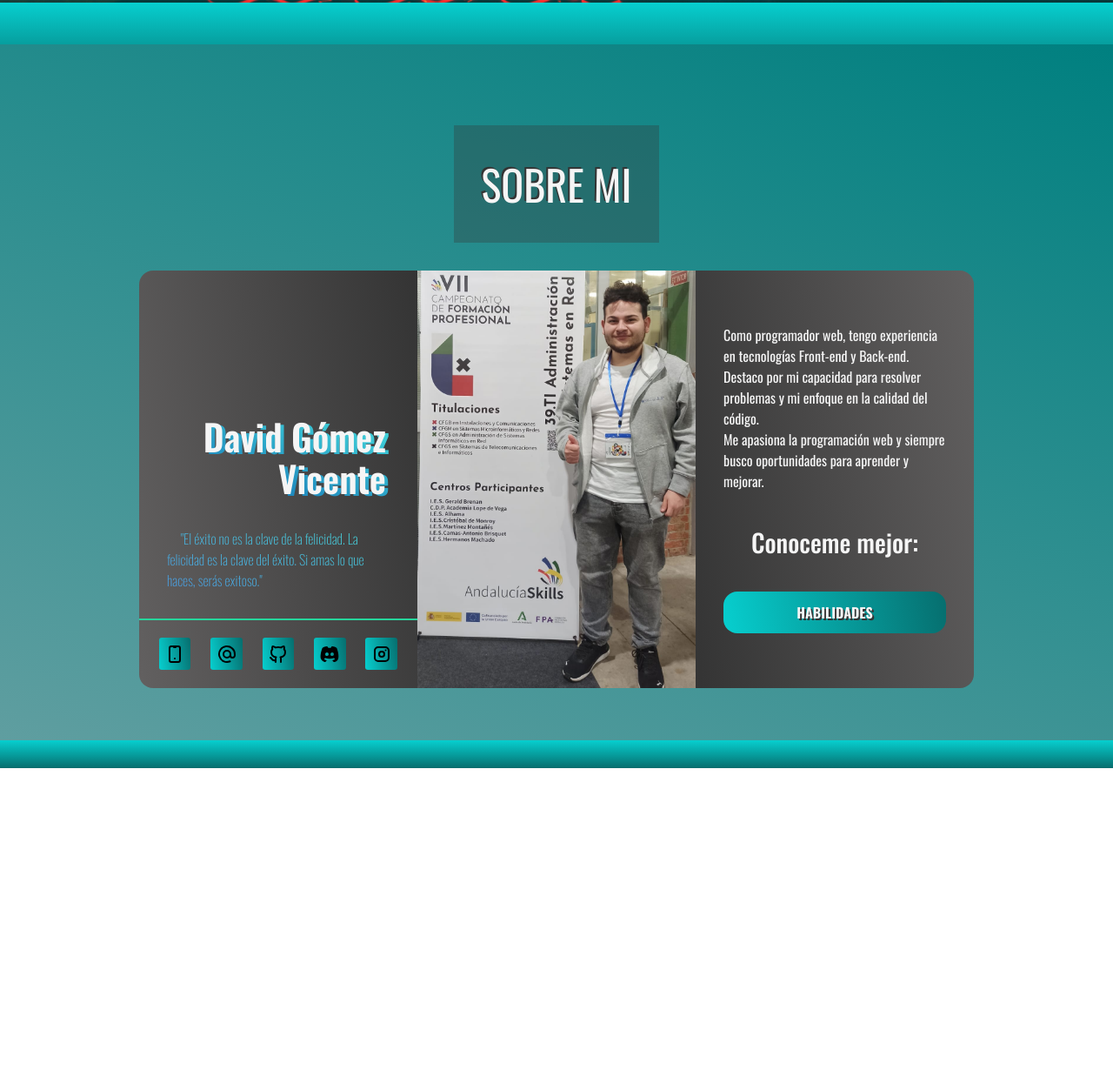
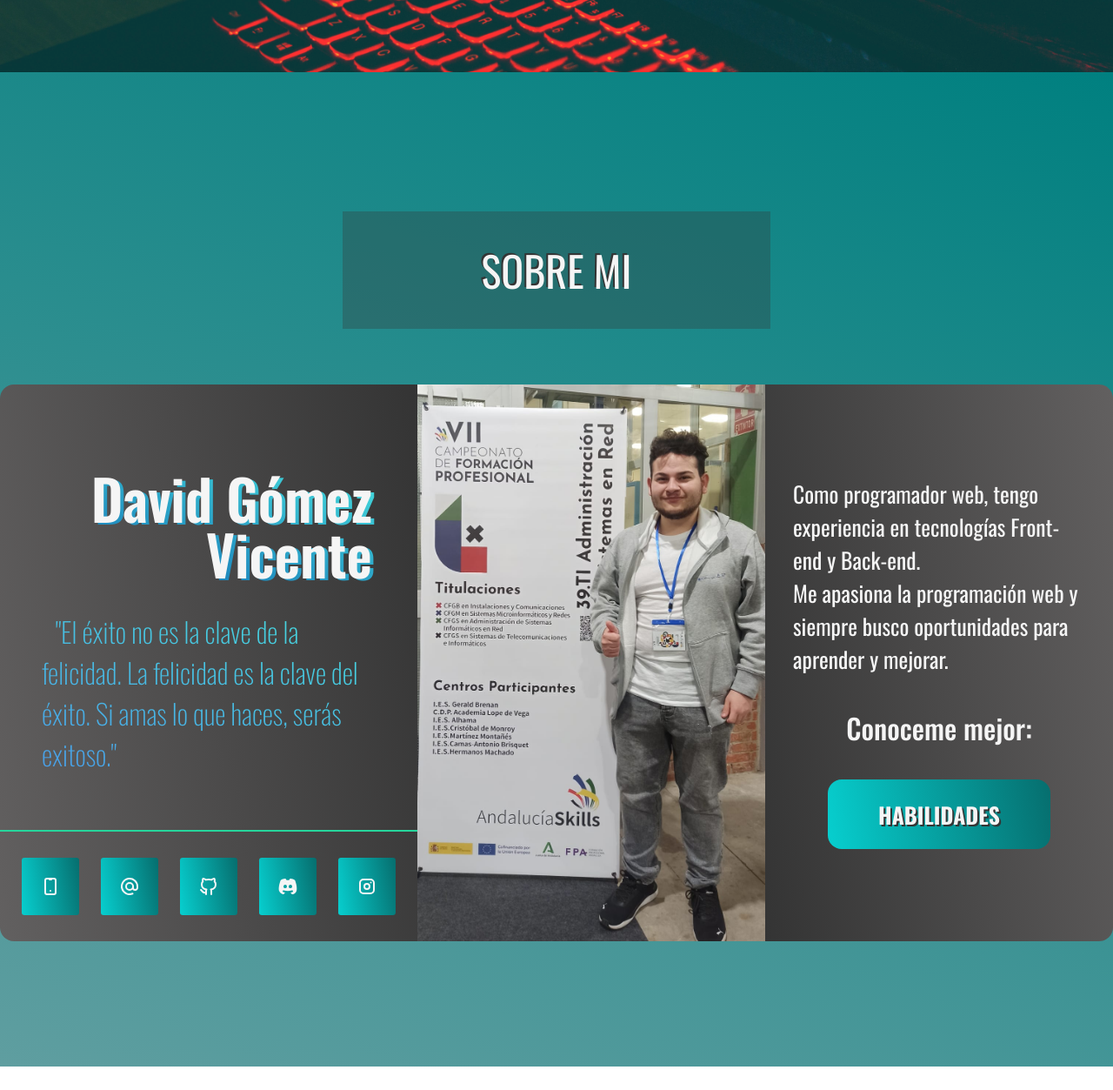
Before and after one commit to StreetNinjaCoder/CV-GIT, a plain HTML site: page index.html in a window 1280 px wide. Shown: the part 797-2050 px from the top of the page at 87% size. Drawn offline with nearby package versions, Linux system fonts and the light colour scheme.

Commit message:
REWORK Seccion sobre mi

```diff
--- a/index.html
+++ b/index.html
@@ -42,15 +42,15 @@
         </svg>
       </div>
     </header>
-    <main class="inicio" id="inicio">
-      <article class="presentacion">
-        <section>
+
+    <main>
+      <article class="inicio" id="inicio">
+        <section class="presentacion">
           <div>Hola, soy</div>
           <div>David Gómez</div>
           <div>Programador de Aplicaciones Web</div>
         </section>
-      </article>
-      <article class="boton-hero">
+        <section class="boton-hero">
           <a href="#sobremi"
             ><section>
               Conoceme<svg
@@ -73,21 +73,22 @@
                 />
               </svg></section
           ></a>
+        </section>
       </article>
-    </main>
 
-    <footer class="division" id="sobremi"></footer>
+      <article class="sobremi">
+        <div id="sobremi"></div>
+          <header class="tituloSeccion">Sobre mi</header>
 
-    <main class="sobremi">
-      <article class="tituloSeccion">Sobre mi</article>
-      <div class="card">
-        <section class="datos">
-          <article class="mi-nombre">David Gómez Vicente</article>
-          <article class="subtitulo">
+        <section class="card">
+          <div class="datos">
+            <div class="mi-nombre">David Gómez Vicente</div>
+            <div class="subtitulo">
               "El éxito no es la clave de la felicidad. La felicidad es la clave
               del éxito. Si amas lo que haces, serás exitoso."
-          </article>
-          <article class="socials">
+            </div>
+            <div class="socials">
+              <a href="tel:+34634502898">
                 <div class="phone">
                   <svg
                     xmlns="http://www.w3.org/2000/svg"
@@ -109,6 +110,8 @@
                     <path d="M12 17v.01"></path>
                   </svg>
                 </div>
+              </a>
+              <a href="mailto:d.gomez.vicente@outlook.com">
                 <div class="mail">
                   <svg
                     xmlns="http://www.w3.org/2000/svg"
@@ -129,6 +132,8 @@
                     ></path>
                   </svg>
                 </div>
+              </a>
+              <a target="_blank" href="https://github.com/StreetNinjaCoder">
                 <div class="git">
                   <svg
                     xmlns="http://www.w3.org/2000/svg"
@@ -148,6 +153,8 @@
                     ></path>
                   </svg>
                 </div>
+              </a>
+              <a target="_blank" href="https://discord.gg/NBU2TzrZSx">
                 <div class="discord">
                   <svg
                     xmlns="http://www.w3.org/2000/svg"
@@ -169,6 +176,8 @@
                     ></path>
                   </svg>
                 </div>
+              </a>
+              <a href="https://instagram.com/dsilverhand_019" target="_blank">
                 <div class="instagram">
                   <svg
                     xmlns="http://www.w3.org/2000/svg"
@@ -190,13 +199,13 @@
                     <path d="M16.5 7.5l0 .01"></path>
                   </svg>
                 </div>
-          </article>
-        </section>
-        <section class="foto"></section>
-        <section class="resumen">
+              </a>
+            </div>
+          </div>
+          <div class="foto"></div>
+          <div class="resumen">
             Como programador web, tengo experiencia en tecnologías Front-end y
-          Back-end. Destaco por mi capacidad para resolver problemas y mi
-          enfoque en la calidad del código.
+            Back-end.
             <br />
             Me apasiona la programación web y siempre busco oportunidades para
             aprender y mejorar.
@@ -206,16 +215,22 @@
             <a href="#habilidades"
               ><div class="habilidad-boton">habilidades</div></a
             >
+          </div>
         </section>
+      </article>
+      <section class="habilidades">
+        <div id="habilidades">&NonBreakingSpace;</div>
+          <header class="tituloSeccion">habilidades</header>
+        <article class="grid-habilidades">
 
+        </article>
+      </section>
+      <section class="contacto">
+        <div id="contacta">
+          <header class="tituloSeccion">Formulario de contacto</header>
         </div>
+      </article>
     </main>
-    <footer class="division2" id="habilidades">
-
-    </footer>
-    <article class="habilidades" >
-    </article>
-    <article class="contacto"></article>
     <footer class="footer"></footer>
   </body>
 </html>
--- a/style.css
+++ b/style.css
@@ -18,10 +18,11 @@ body {
 
 a {
   text-decoration: none;
+  color: whitesmoke;
 }
 
 .tituloSeccion {
-  margin-top: 3rem;
+  margin-top: 4rem;
   margin-bottom: 3rem;
   display: flex;
   align-items: center;
@@ -31,6 +32,8 @@ a {
   font-size: 3rem;
   text-shadow: -2px -2px#343434;
   padding: 2rem;
+  padding-left: 10rem;
+  padding-right: 10rem;
   background-color: #34343453;
 }
 
@@ -74,6 +77,8 @@ a {
   color: whitesmoke;
   text-decoration: none;
 }
+
+/*Botones NAV*/
 .boton {
   font-weight: 700;
   letter-spacing: 1px;
@@ -150,8 +155,9 @@ a {
 
 /*Cosas del INICIO*/
 .inicio {
+  padding-top: 10vh;
   width: 100vw;
-  height: 100vh;
+  height: 110vh;
   background-color: rgba(10, 202, 202, 0.24);
   background-image: url(img/hero.jpg);
   background-repeat: no-repeat;
@@ -200,6 +206,8 @@ a {
   text-decoration: underline;
 }
 
+/*Boton del inicio*/
+
 .boton-hero {
   margin-top: 3rem;
   width: 20rem;
@@ -232,22 +240,23 @@ a {
 
 /*Sobre mi*/
 .sobremi {
-  height: 100vh;
   width: 100vw;
+  padding-top: 4rem;
+  padding-bottom: 8rem;
+  gap: 2rem;
 
   display: flex;
   justify-content: center;
   align-items: center;
   flex-direction: column;
-  margin-top: -3rem;
 
   background: linear-gradient(200deg, teal 0%, cadetblue 100%);
 }
 
 /* Tarjeta presentacion*/
 .card {
-  width: 60rem;
-  height: 30rem;
+  width: 80rem;
+  height: 40rem;
   border-radius: 1rem;
   display: flex;
   justify-content: center;
@@ -257,11 +266,13 @@ a {
   padding-bottom: 2rem;
 }
 
+/*Presentacion*/
 .datos {
-  width: 20rem;
-  height: 30rem;
+  width: 30rem;
+  height: 40rem;
   border-top-left-radius: 1rem;
   border-bottom-left-radius: 1rem;
+
 
   background: linear-gradient(260deg, #343434 0%, #626060 100%);
   display: flex;
@@ -281,8 +292,8 @@ a {
   background-clip: text;
   color: transparent;
   text-align: right;
-  line-height: 3rem;
-  font-size: 2.6rem;
+  line-height: 4rem;
+  font-size: 4rem;
   font-weight: 600;
 }
 
@@ -293,6 +304,7 @@ a {
     rgb(70, 221, 221) 0%,
     rgb(73, 158, 233) 100%
   );
+  font-size: 2rem;
   text-indent: 1rem;
   background-clip: text;
   color: transparent;
@@ -301,11 +313,11 @@ a {
 }
 
 .socials {
-  margin-top: 2rem;
+  margin-top: 4rem;
   border-top: 2px #26d69c solid;
 
-  height: 5rem;
-  width: 20rem;
+  height: 8rem;
+  width: 30rem;
   border-bottom-left-radius: 3rem;
 
   display: flex;
@@ -323,13 +335,14 @@ a {
   );
 
   border-radius: 0.2rem;
-  padding: 0.4rem;
+  padding: 1.3rem;
 
   transition: all 300ms ease-in;
 }
 
+
 .socials div:hover {
-  padding: 0.6rem;
+  padding: 1.5rem;
   transform: translateY(-10px);
   stroke: #26d69c;
   color: #26d69c;
@@ -341,15 +354,19 @@ a {
   );
 }
 
+/*Foto*/
+
 .foto {
-  width: 20rem;
-  height: 30rem;
+  width: 25rem;
+  height: 40rem;
   background-image: url(img/sobremi.jpg);
   background-position-x: 100%;
   background-position-y: 90%;
   background-repeat: no-repeat;
   background-size: cover;
 }
+
+/*Resumen*/
 
 .resumen {
   display: flex;
@@ -360,8 +377,10 @@ a {
   padding-left: 2rem;
   padding-right: 2rem;
 
-  width: 20rem;
-  height: 30rem;
+  font-size: 1.6rem;
+
+  width: 25rem;
+  height: 40rem;
   border-top-right-radius: 1rem;
   border-bottom-right-radius: 1rem;
   color: whitesmoke;
@@ -371,7 +390,7 @@ a {
   padding: 0.3rem;
 
   font-weight: 500;
-  font-size: 1.8rem;
+  font-size: 2rem;
 }
 
 .habilidad-boton {
@@ -384,7 +403,7 @@ a {
 
   border-radius: 1rem;
   width: 16rem;
-  height: 3rem;
+  height: 5rem;
   background: linear-gradient(
     260deg,
     rgb(6, 110, 110) 0%,
@@ -409,26 +428,9 @@ a {
   height: 92vh;
 }
 
-/*Separadores*/
-.division {
-  background: linear-gradient(
-    180deg,
-    rgb(7, 207, 207) 0%,
-    rgb(6, 110, 110) 100%
-  );
-  padding: 3rem;
-  height: 2rem;
+.contacto {
   width: 100vw;
-}
-
-.division2 {
-  background: linear-gradient(
-    180deg,
-    rgb(7, 207, 207) 0%,
-    rgb(6, 110, 110) 100%
-  );
-  height: 2rem;
-  width: 100vw;
+  height: 92vh;
 }
 
 /* Animaciones */
```
Lines whose indentation alone changed are shown as unchanged.
